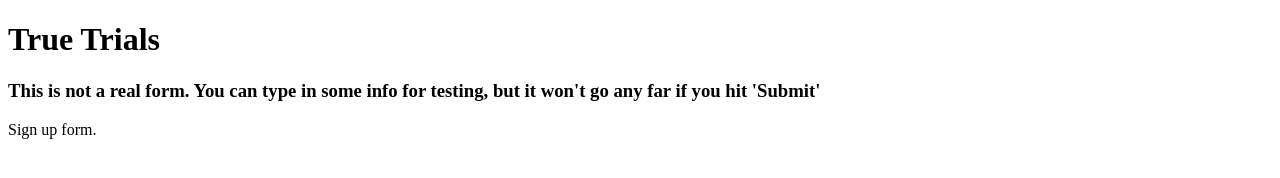
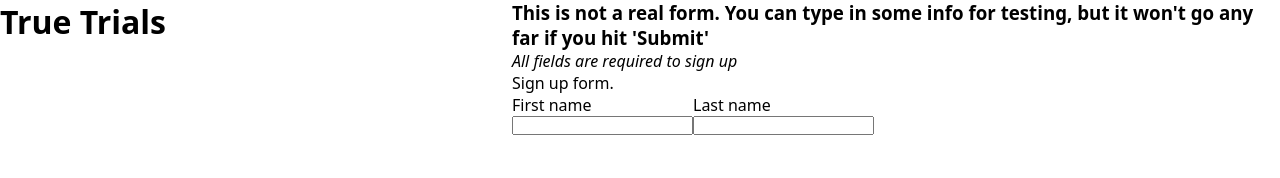
Before and after one commit to rafabo7/top-form, a plain HTML site: page index.html in a window 1280 px wide. Drawn offline with Linux system fonts and the light colour scheme.

Commit message:
Add elements to the form Add the first controls of the form and make a few tries on their structure. I think I'm over-flexing things again, but it looks good.

```diff
--- a/index.html
+++ b/index.html
@@ -14,8 +14,18 @@
     </header>
     <main>
         <h3>This is not a real form. You can type in some info for testing, but it won't go any far if you hit 'Submit'</h3>
+				<p><em>All fields are required to sign up</em></p>
         <form action="#" method="post">Sign up form.
-
+					<section class="form-row">
+						<div class="field">
+							<label for="first-name">First name</label>
+							<input type="text" name="user-first-name" id="firs-name">
+						</div>
+						<div class="field">
+							<label for="last-name">Last name</label>
+							<input type="text" name="user-last-name" id="firs-name">
+						</div>
+					</section>
         </form>
     </main>
 </body>
--- a/style.css
+++ b/style.css
@@ -0,0 +1,36 @@
+
+
+* {
+    margin: 0;
+    padding: 0;
+    box-sizing: border-box;
+}
+
+body {
+    font-family: system-ui, -apple-system, BlinkMacSystemFont, 'Segoe UI', Roboto, Oxygen, Ubuntu, Cantarell, 'Open Sans', 'Helvetica Neue', sans-serif;
+    font-size: 16px;
+    height: 99vh;
+    width: 100vw;
+
+    display: flex;
+    flex-direction: row;
+}
+
+header {
+    width: 40%;
+    height: 100%;
+}
+main {
+    width: 60%;
+    height: 100%;
+}
+
+.form-row{
+    display: flex;
+    flex-direction: row;
+}
+
+.field {
+    display: flex;
+    flex-direction: column;
+}
```
